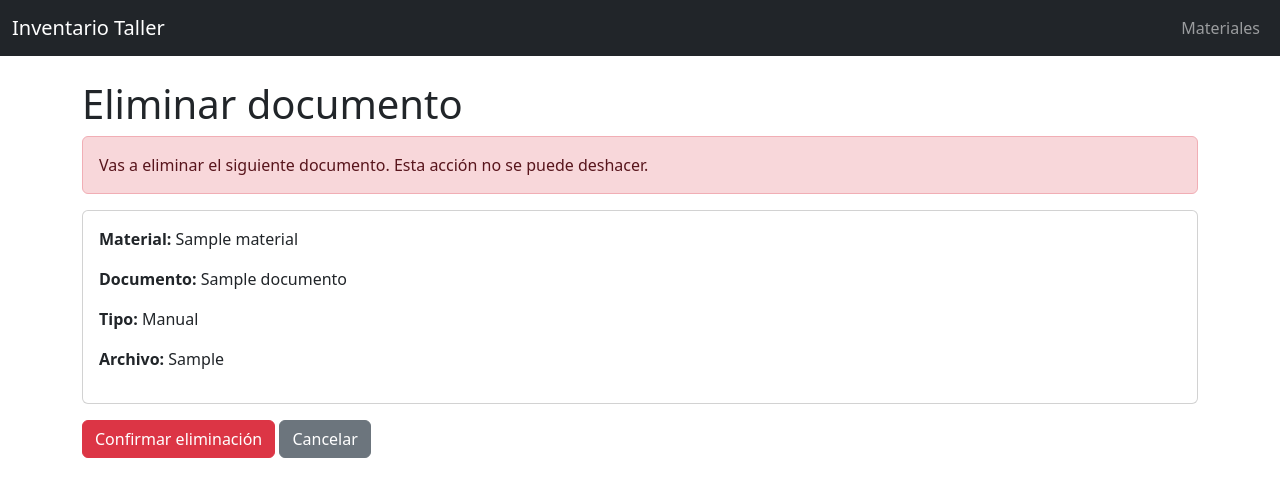
After one commit to josellagosta-collab/inventario_taller_sdd, a Django app: page /documentos/1/eliminar/ in a window 1280 px wide. The commit adds this page. Shown: the top 497 px of the page. Run offline with Django 5.2, Linux system fonts and the light colour scheme; tables that the repository leaves empty hold one stand-in row (values such as "Sample post").

Commit message:
feat: permitir eliminar documentos desde la web

```diff
--- /dev/null
+++ b/documentos/templates/documentos/eliminar_documento.html
@@ -0,0 +1,54 @@
+{% extends "base.html" %}
+
+{% block title %}
+Eliminar documento
+{% endblock %}
+
+{% block content %}
+
+<h1>Eliminar documento</h1>
+
+<div class="alert alert-danger">
+    Vas a eliminar el siguiente documento. Esta acción no se puede deshacer.
+</div>
+
+<div class="card mb-3">
+    <div class="card-body">
+        <p>
+            <strong>Material:</strong>
+            {{ material.nombre }}
+        </p>
+
+        <p>
+            <strong>Documento:</strong>
+            {{ documento.nombre }}
+        </p>
+
+        <p>
+            <strong>Tipo:</strong>
+            {{ documento.get_tipo_documento_display }}
+        </p>
+
+        <p>
+            <strong>Archivo:</strong>
+            {{ documento.archivo.name }}
+        </p>
+    </div>
+</div>
+
+<form method="post">
+
+    {% csrf_token %}
+
+    <button type="submit" class="btn btn-danger">
+        Confirmar eliminación
+    </button>
+
+    <a href="{% url 'inventario:detalle_material' material.id %}"
+       class="btn btn-secondary">
+        Cancelar
+    </a>
+
+</form>
+
+{% endblock %}
--- a/documentos/urls.py
+++ b/documentos/urls.py
@@ -9,4 +9,9 @@ urlpatterns = [
         views.subir_documento,
         name="subir_documento"
     ),
+    path(
+        "documentos/<int:documento_id>/eliminar/",
+        views.eliminar_documento,
+        name="eliminar_documento"
+    ),
 ]
--- a/documentos/views.py
+++ b/documentos/views.py
@@ -1,7 +1,7 @@
 from django.shortcuts import render, get_object_or_404, redirect
 from inventario.models import Material
 from .forms import DocumentoForm
-
+from .models import Documento
 
 def subir_documento(request, material_id):
     material = get_object_or_404(Material, id=material_id)
@@ -27,3 +27,17 @@ def subir_documento(request, material_id):
         "form": form,
         "material": material,
     })
+
+def eliminar_documento(request, documento_id):
+    documento = get_object_or_404(Documento, id=documento_id)
+    material = documento.material
+
+    if request.method == "POST":
+        documento.archivo.delete(save=False)
+        documento.delete()
+        return redirect("inventario:detalle_material", material_id=material.id)
+
+    return render(request, "documentos/eliminar_documento.html", {
+        "documento": documento,
+        "material": material,
+    })
```
Also changed, not shown: inventario/templates/inventario/detalle_material.html (+8 -23 lines).
